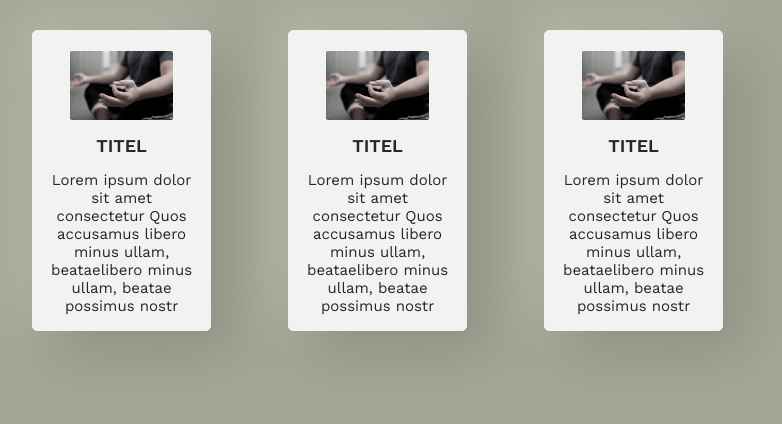
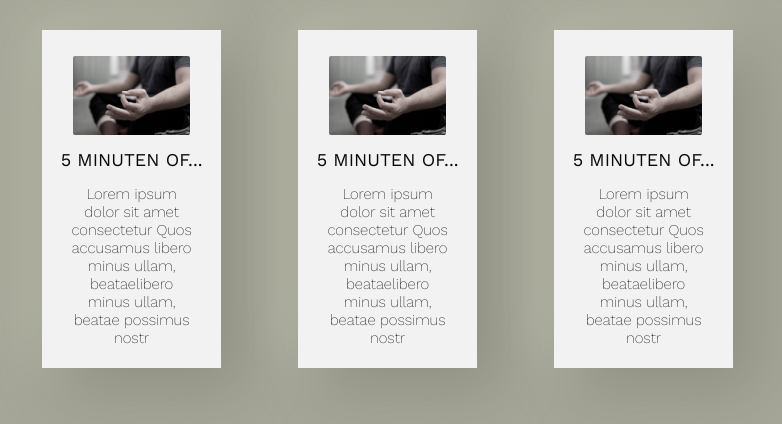
Before and after one commit to dajanaheinze/capstone-project, a React (Create React App) app: page / in a window 1280 px wide. Shown: the top 424 px of the page, without its empty margins (18-800 px from the left). Built offline with nearby package versions, Linux system fonts and the light colour scheme.

Commit message:
WIP Styling TutorialWrapper

```diff
--- a/src/GlobalStyles.js
+++ b/src/GlobalStyles.js
@@ -16,7 +16,7 @@ body {
  :root {
     --primary-background: #A5A697;
     --secendary-background: #F2F2F2;
-    --primary-text: #262626;
+    --primary-text: #080808;
     --primary-border: #F2F2F2;
     --primary-shadow: #8c8d80;
     --secendary-shadow: #bebfae;
--- a/src/TutorialTemplate.js
+++ b/src/TutorialTemplate.js
@@ -7,7 +7,7 @@ export default function TutorialTemplate (){
     return (
     <TutorialWrapper>
         <img src={meditation} alt=""/>
-        <h2>Titel</h2>
+        <h2>5 Minuten of...</h2>
         <p>Lorem ipsum dolor sit amet consectetur Quos accusamus libero minus ullam, beataelibero minus ullam, beatae possimus nostr</p>
     </TutorialWrapper>
     )
@@ -17,31 +17,32 @@ const TutorialWrapper = styled.div`
     display: grid;
     border: 1px solid var(--primary-border);
     background-color: var(--secendary-background);
-    border-radius: 5px;
     box-shadow:  20px 20px 60px var(--primary-shadow),
                 -10px -10px 50px var(--secendary-shadow);
-    margin-left: 50px;
+    margin-left: 60px;
     margin-top: 30px;
-    padding:0 15px 15px 15px;
+    padding:0 15px 20px 15px;
     place-items: center;
     width: 70%;
 
     img {
         border-radius: 2px;
-        margin-top: 20px;
-        width: 70%;
+        margin-top: 25px;
+        width: 80%;
     }
 
     h2 {
         font-size: 18px;
+        font-weight: 500;
         text-align: center;
         text-transform: uppercase;
     }
 
     p {
         font-size: 15px;
+        font-weight: 200;
         margin: 0;
-        padding: 0;
+        padding: 0 10px 0 10px;
         text-align: center;
     }
 `
```
